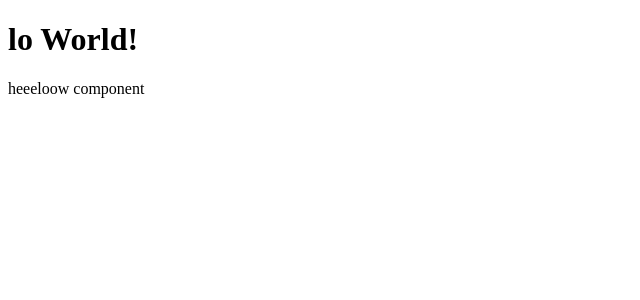
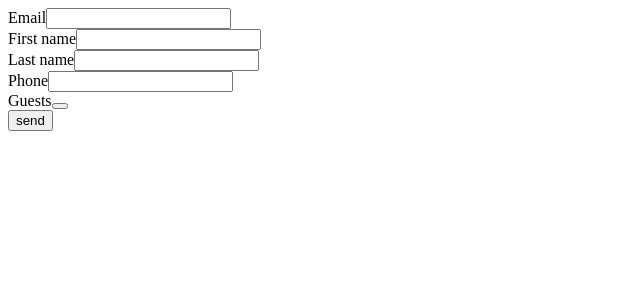
Before and after one commit to Yntik/vue_pet, a Vue app: page / in a window 1280 px wide. Shown: the top 300 px of the page, without its empty margins (0-640 px from the left). Built offline with nearby package versions, Linux system fonts and the light colour scheme; the HTML template or start-up script is replaced by a standard one.

Commit message:
add layout for form component

```diff
--- a/public/index.html
+++ b/public/index.html
@@ -3,7 +3,6 @@
 <head>
   <meta charset="utf-8">
   <meta name="viewport" content="width=device-width,initial-scale=1.0">
-  <title>My Vue app wit2313h webpack 4</title>
 </head>
 <body>
 <div id="app"></div>
--- a/src/App.vue
+++ b/src/App.vue
@@ -1,17 +1,17 @@
 <template>
-    <div>
-        <h1>lo World!</h1>
-        <HelloWorld></HelloWorld>
-    </div>
+    <Form>
+    </Form>
 </template>
 
 <script>
     import HelloWorld from './components/HelloWorld.vue'
+    import Form from './components/Form.vue'
 
     export default {
         name: 'app',
         components: {
-            HelloWorld
+            HelloWorld,
+            Form
         }
     }
 </script>
--- /dev/null
+++ b/src/components/Form.vue
@@ -0,0 +1,67 @@
+<template>
+    <div class="container">
+        <form class="content">
+            <div class="input-wrap">
+                <label>Email</label>
+                <input type="email" v-model="person.email" />
+            </div>
+            <div class="input-wrap">
+                <label>First name</label>
+                <input type="text" v-model="person.firstName" />
+            </div>
+            <div class="input-wrap">
+                <label>Last name</label>
+                <input type="text" v-model="person.lastName" />
+            </div>
+            <div class="input-wrap">
+                <label>Phone</label>
+                <input type="text" v-model.number="person.phone" />
+            </div>
+            <div class="add-guests-wrap">
+                <label>Guests</label>
+                <button @click="addGuest"></button>
+            </div>
+            <div class="guests-list">
+                <div v-for="(guest, i) in guests">
+                    <div class="input-wrap">
+                        <label>Guest {{i + 1}}</label>
+                        <input type="text" v-model="guest.name">
+                    </div>
+                </div>
+
+            </div>
+            <div>
+                <input type="submit" value="send"/>
+            </div>
+        </form>
+    </div>
+</template>
+
+<script>
+    export default {
+        name: "Form",
+        data: () => {
+            return {
+                person: {
+                    email: '',
+                    firstName: '',
+                    lastName: '',
+                    phone: '',
+                },
+                guests: []
+            }
+        },
+
+        methods: {
+            addGuest() {
+                this.guests.push({
+                    name: ''
+                })
+            }
+        }
+    }
+</script>
+
+<style scoped>
+
+</style>
--- a/src/components/HelloWorld.vue
+++ b/src/components/HelloWorld.vue
@@ -1,6 +1,6 @@
 <template>
   <div class="hello">
-    heeeloow component
+    Hello world
   </div>
 </template>
 
```
